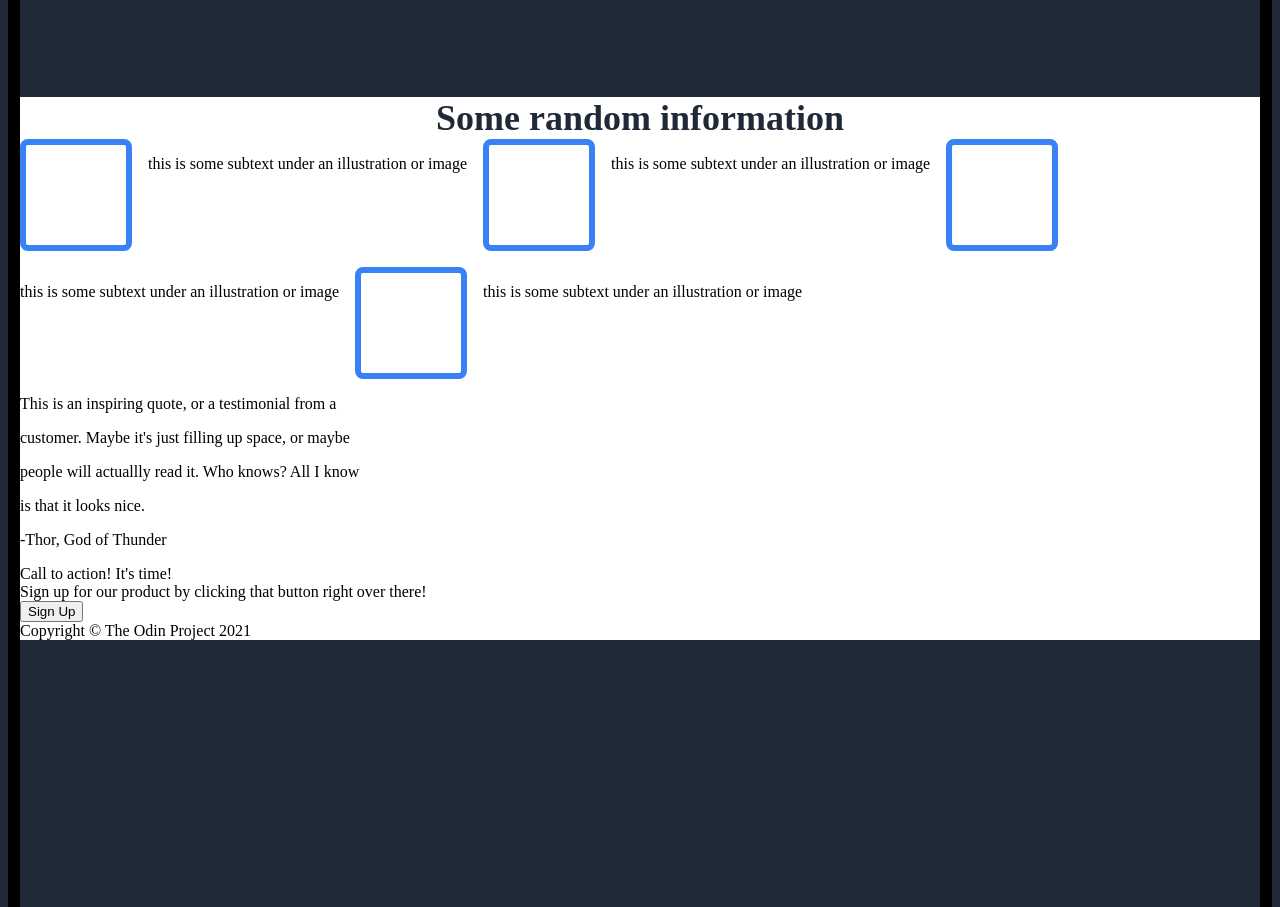
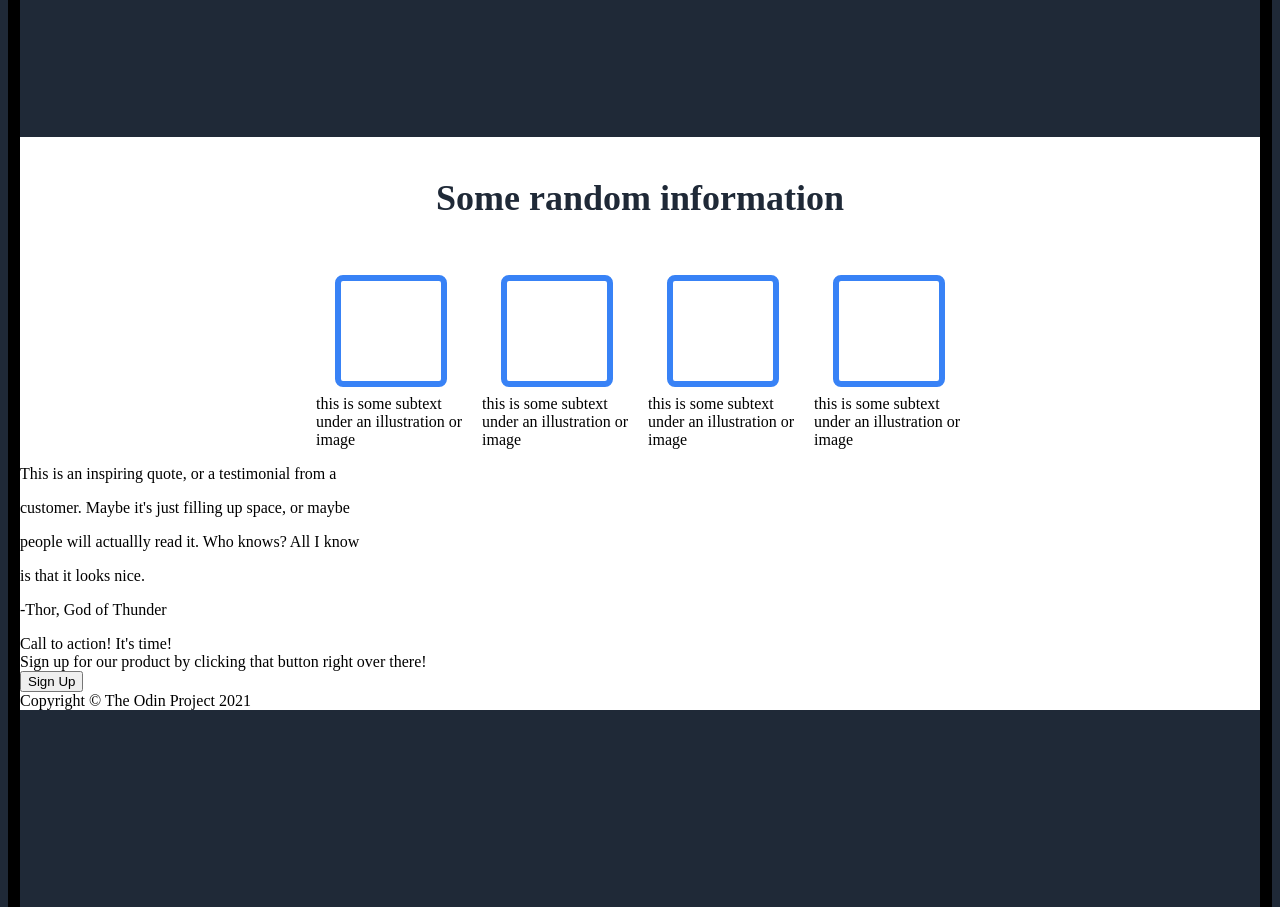
Before and after one commit to JebGuiling/landingpage, a plain HTML site: page index.html in a window 1280 px wide. Shown: the part 559-1466 px from the top of the page. Drawn offline with Linux system fonts and the light colour scheme.

Commit message:
Finished adding the cards
Added the cards and the "some random info" header

```diff
--- a/index.html
+++ b/index.html
@@ -31,21 +31,34 @@
     <div class="white_container">
         <div class="info">Some random information</div>
         <div class="container_card">
-            <div class="card"></div>
-            <p class="text">this is some subtext under an illustration or image</p>
-            <div class="card"></div>
-            <p class="text">this is some subtext under an illustration or image</p>
-            <div class="card"></div>
-            <p class="text">this is some subtext under an illustration or image</p>
-            <div class="card"></div>
-            <p class="text">this is some subtext under an illustration or image</p>
+
+            <div class="contain_info">
+                <div class="card"></div>
+                <div class="text">this is some subtext under an illustration or image</div>
+            </div>
+
+            <div class="contain_info">
+                <div class="card"></div>
+                <div class="text">this is some subtext under an illustration or image</div>
+            </div>
+
+            <div class="contain_info">
+                <div class="card"></div>
+                <div class="text">this is some subtext under an illustration or image</div>
+            </div>
+
+            <div class="contain_info">
+                <div class="card"></div>
+                <div class="text">this is some subtext under an illustration or image</div>
+            </div>
+
         </div>
         <div class="gray_container">
             <p class="quote"> This is an inspiring quote, or a testimonial from a</p>
             <p class="quote">customer. Maybe it's just filling up space, or maybe</p>
             <p class="quote">people will actuallly read it. Who knows? All I know</p>
             <p class="quote"> is that it looks nice.</p>
-            <p class="quote">-Thor, God of Thunder</p>
+            <p class="quote_name">-Thor, God of Thunder</p>
         </div>
         <div class="blue_container">
         <div class="call-to-action"> Call to action! It's time!</div>
--- a/style.css
+++ b/style.css
@@ -72,22 +72,32 @@ img{
 }
 .white_container{
     background-color: white;
-    margin-top: 100px;
+    margin-top: 140px;
 }
 
 .info{
+    display: flex;
     font-size: 36px;
     font-weight: bolder;
     color: #1f2937;
-    display: flex;
     justify-content: center;
-
+    align-items: center;
+    padding-top: 40px;
+    padding-bottom: 40px;
 }
 
 .container_card{
     display: flex;
     gap: 16px;
+    justify-content: center;
+}
+.contain_info{
+    margin-top: 16px;
+    display: flex;
     flex-wrap: wrap;
+    justify-content: center;
+    width: 150px;
+    gap: 8px;
 }
 
 .card{
@@ -95,5 +105,7 @@ img{
     width: 100px;
     height: 100px;
     border-radius: 8px;
+    display:flex;
+
 
 }
```
